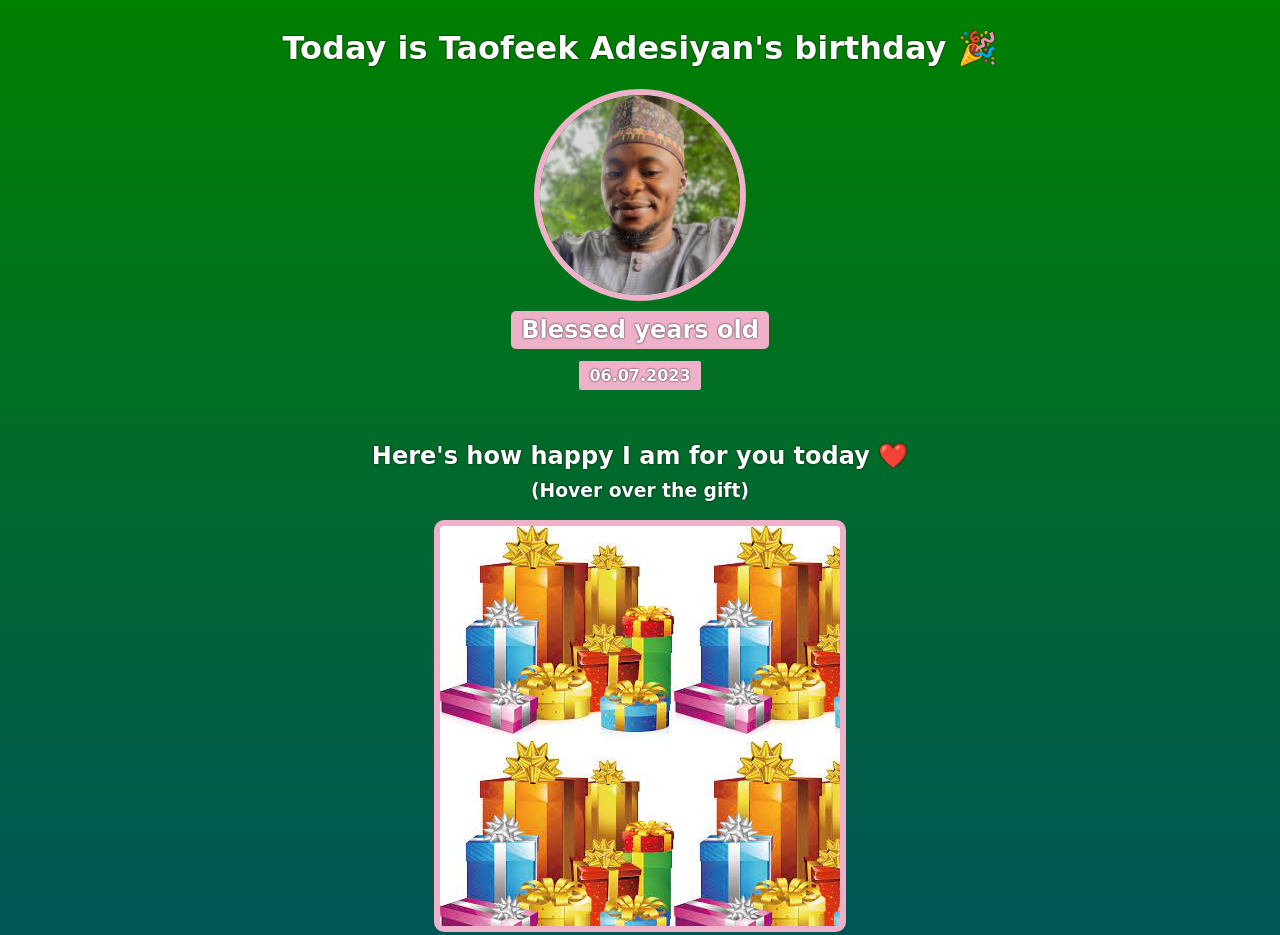
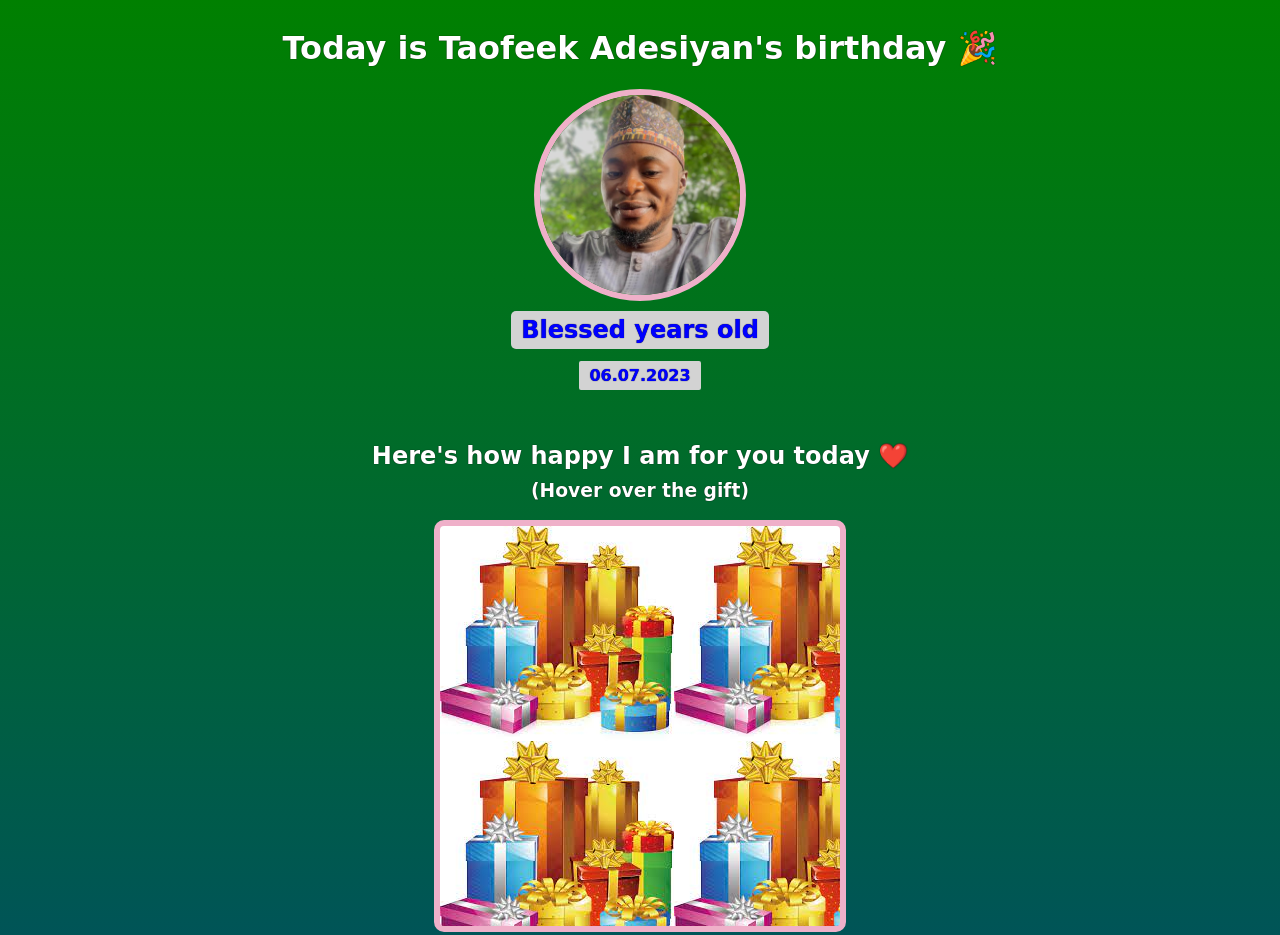
Before and after one commit to Code-Deen/Birthday-Wish-site, a plain HTML site: page index.html in a window 1280 px wide. Shown: the top 935 px of the page. Drawn offline with Linux system fonts and the light colour scheme; a web font is replaced by a local one.

Commit message:
Update birthday.css

```diff
--- a/birthday.css
+++ b/birthday.css
@@ -13,11 +13,12 @@ body {
     width: 200px;
 }
 h1, h2, h3, h4, p {
-    text-shadow: 0px 0px 2px black;
+    text-shadow: 0px 0px 1px black;
 }
 
  #birth-age {
-     background: #EFB0C9;
+     color: blue;
+     background: lightgrey;
      padding: 5px 10px;
      margin: 10px 0px 10px 0px;
      border-radius: 5px;
@@ -25,9 +26,10 @@ h1, h2, h3, h4, p {
  }
 
  #date {
+     color: blue;
      padding: 5px 10px;
      border-radius: 2px;
-     background: #EFB0C9;
+     background: lightgrey;
      margin: 2px;
  }
 #header {
```
